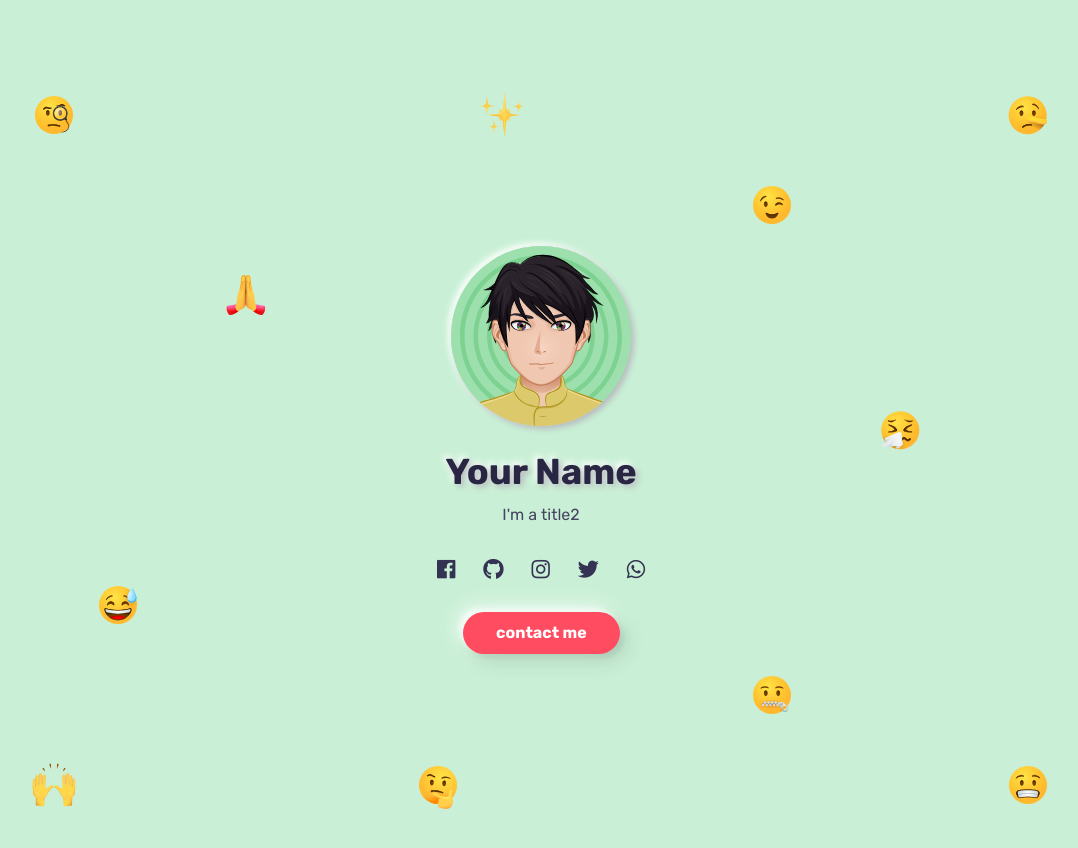
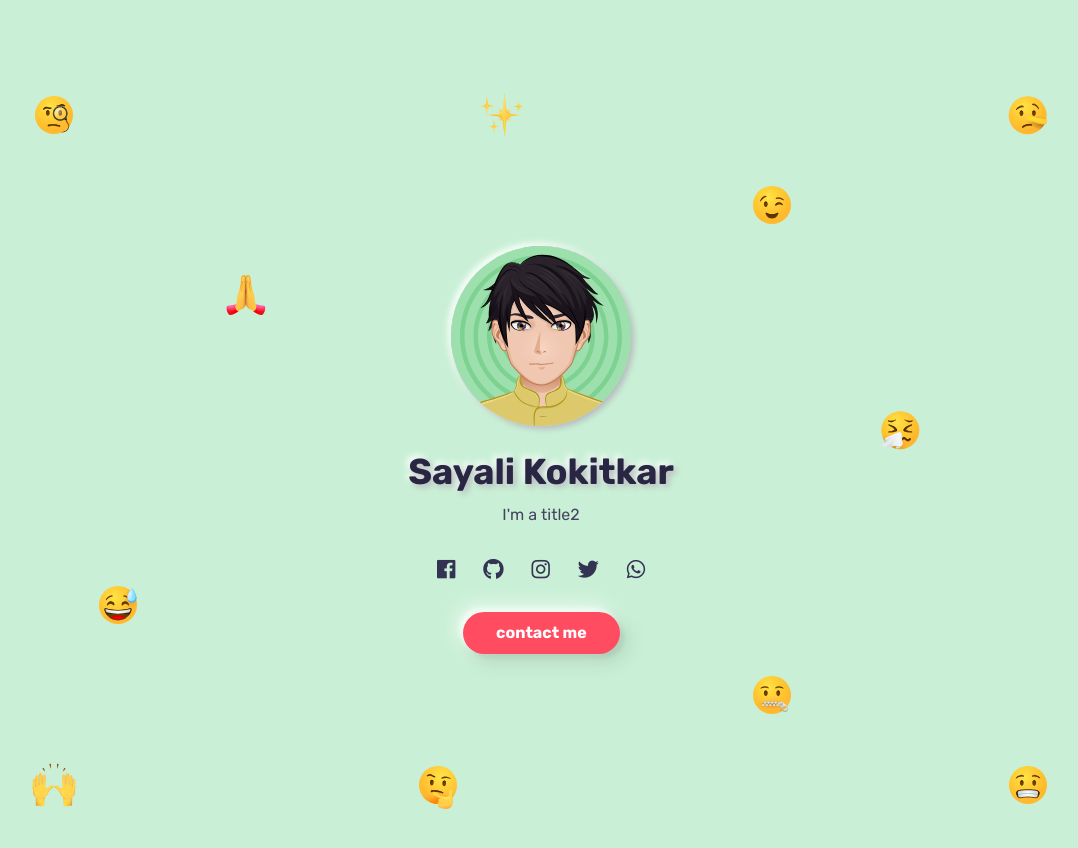
Before and after one commit to KokitkarSayali/KokitkarSayali.github.io, a Jekyll site: the page built from index.markdown, in a window 1280 px wide and 900 px high. Shown: the top 848 px of the window, without its empty margins (99-1177 px from the left). Built offline with Jekyll 4.4.1, drawn with Linux system fonts in a browser that asks for light colours; some web fonts are replaced.

Commit message:
Content added

```diff
--- a/_config.yml
+++ b/_config.yml
@@ -1,9 +1,9 @@
-title: Your Title
+title: Sayali Kokitkar
 description: >- # this means to ignore newlines until "baseurl:"
   Write an awesome description for your new site here. You can edit this
   line in _config.yml. It will appear in your document head meta (for
   Google search results) and in your feed.xml site description.
 baseurl: "" # the subpath of your site, e.g. /blog
 url: "" # the base hostname & protocol for your site, e.g. http://example.com
-name: Your Name
-email: youremail@email.com
+name: Sayali Kokitkar
+email: sayali.kokitkar2022@email.com
```
